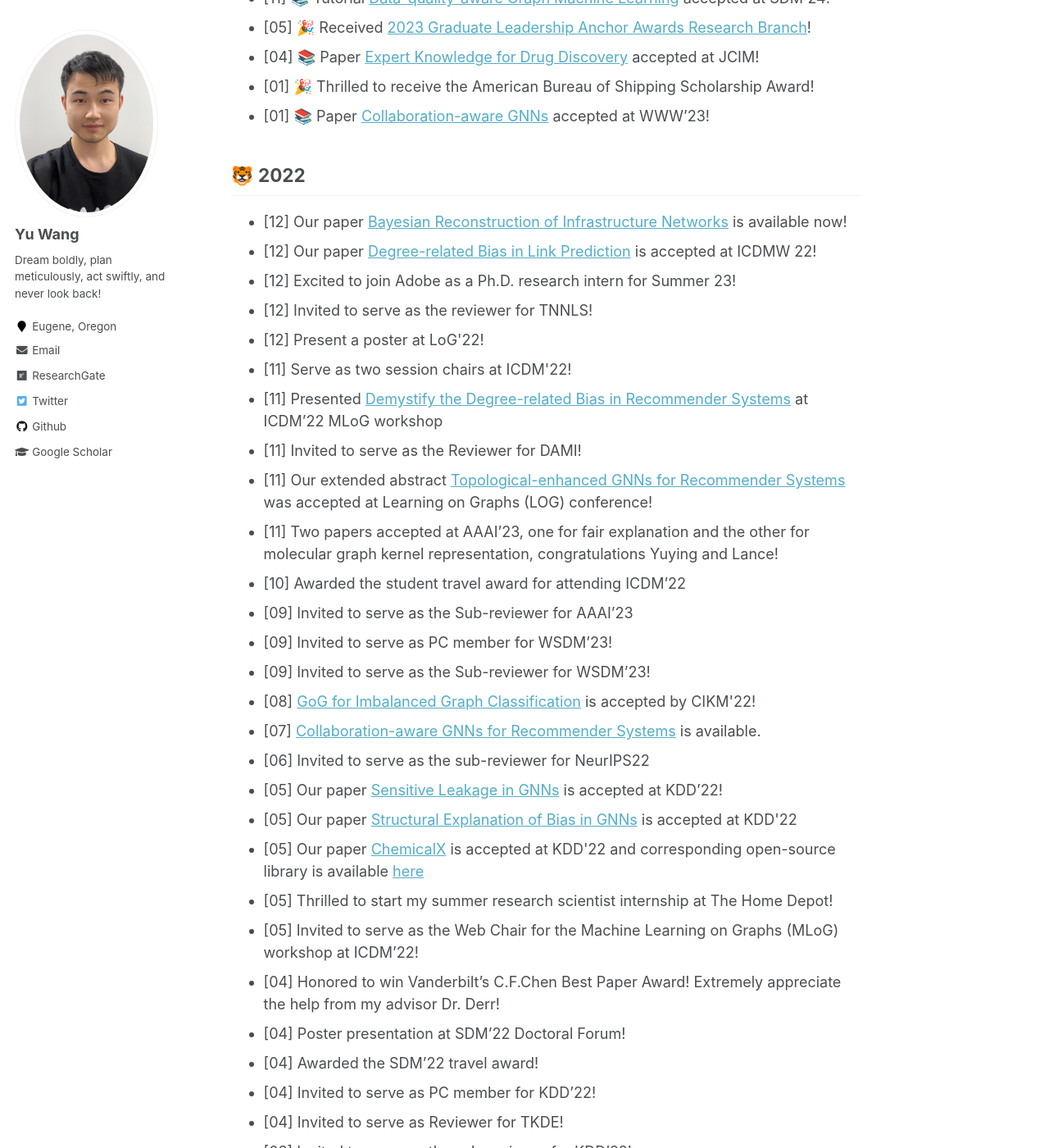
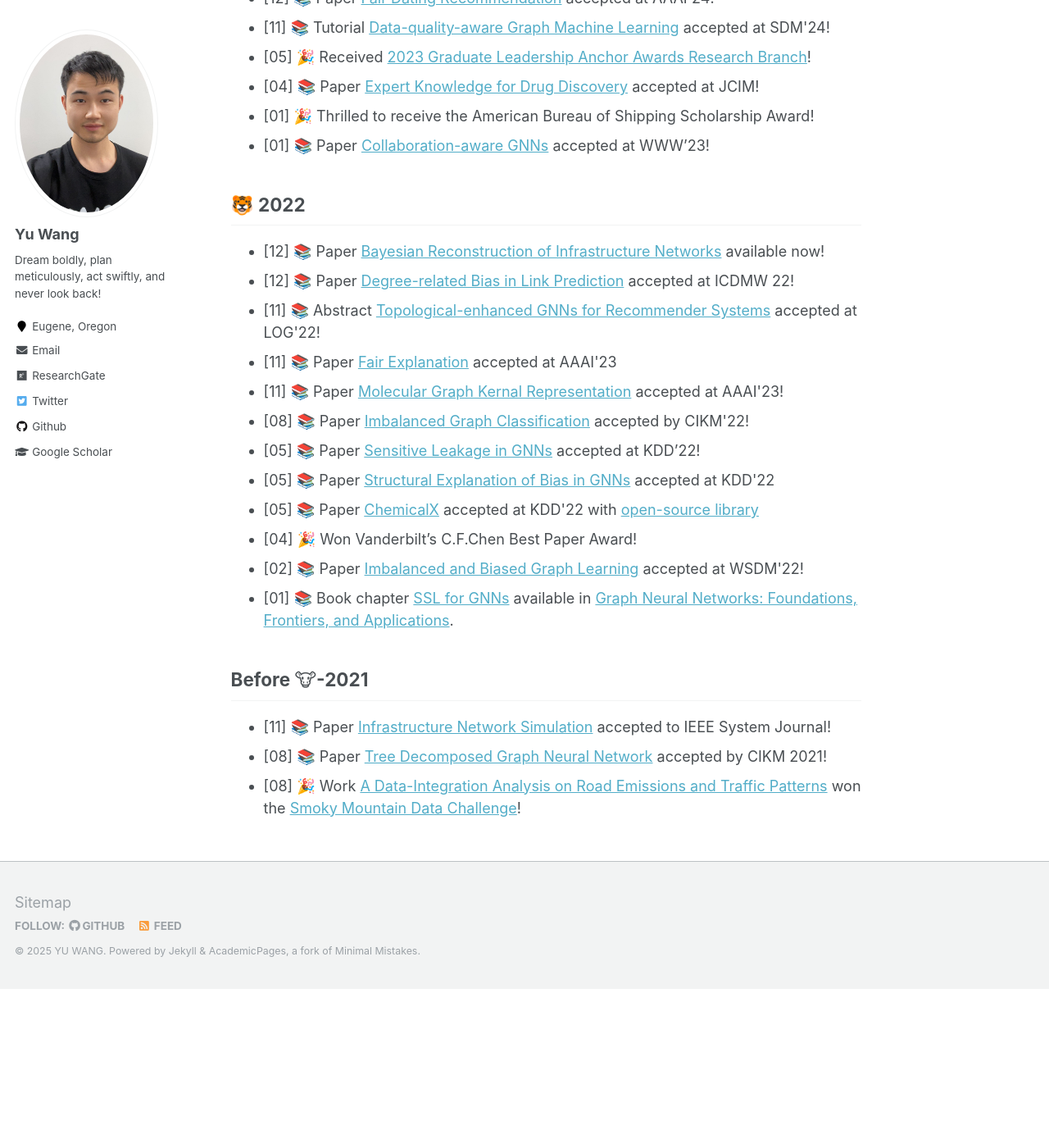
Before and after one commit to yuwang0103/yuwang0103.github.io, a Jekyll site: the page built from _pages/about.md, in a window 1280 px wide and 1400 px high, scrolled down 2705 px. Shown: the whole window at 82% size. Built offline with Jekyll 4.4.1, drawn with Linux system fonts in a browser that asks for light colours; after the commit the page ends 3911 px from its top, so only the background shows below that; some of the changed text lies outside the part shown.

Commit message:
Update about.md

```diff
--- a/_pages/about.md
+++ b/_pages/about.md
@@ -61,6 +61,7 @@ News
 <li>[11] 📚 Tutorial on <a href='https://kindlab-fly.github.io/tutorials/sdm25/'>GraphRAG</a> accepted at SDM'25!</li>
 <li>[10] 📚 Paper <a href='https://arxiv.org/html/2406.11685v1'>Imbalance Edge Classification</a> accepted at WSDM'24!</li>
 <li>[09] 📚 Paper <a href='https://www.welqrate.org/'>Drug Discovery Benchmark</a> accepted at NeurIPS'24!</li>
+<li>[09] <span style="color:red"><b>Faculty Career Start at UO, Go Duck!</b></span></li>
 <li>[08] 📚 Survey <a href='https://arxiv.org/abs/2308.16375'>Trustworthy GNN: Attacks/Preservation/Applications</a> accepted at IEEE-TKDE!</li>
 <li>[07] 📚 Paper <a href='https://arxiv.org/html/2405.17602v1'>Topology-RAG</a> accepted at CIKM'24!</li>
 <li>[07] 📚 Tutorial <a href='https://nds-vu.github.io/tutorials/cikm24/'>Data-quality-aware Graph Machine Learning</a> accepted at CIKM'24!</li>
@@ -90,55 +91,23 @@ News
 🐯 2022
 -----
 <ul>
-<li>[12] Our paper <a href='https://arxiv.org/abs/2211.15590'>Bayesian Reconstruction of Infrastructure Networks</a> is available now! </li>
-<li>[12] Our paper <a href='https://ieeexplore.ieee.org/abstract/document/10031056'>Degree-related Bias in Link Prediction</a> is accepted at ICDMW 22! </li>
-<li>[12] Excited to join Adobe as a Ph.D. research intern for Summer 23! </li>
-<li>[12] Invited to serve as the reviewer for TNNLS! </li>
-<li>[12] Present a poster at LoG'22! </li>
-<li>[11] Serve as two session chairs at ICDM'22! </li>
-<li>[11] Presented <a href='https://ieeexplore.ieee.org/document/10031056'>Demystify the Degree-related Bias in Recommender Systems</a> at ICDM’22 MLoG workshop </li>
-<li>[11] Invited to serve as the Reviewer for DAMI! </li>
-<li>[11] Our extended abstract <a href='https://openreview.net/forum?id=O7msz8Ou7o'>Topological-enhanced GNNs for Recommender Systems</a> was accepted at Learning on Graphs (LOG) conference! </li>
-<li>[11] Two papers accepted at AAAI’23, one for fair explanation and the other for molecular graph kernel representation, congratulations Yuying and Lance! </li>
-<li>[10] Awarded the student travel award for attending ICDM’22 </li>
-<li>[09] Invited to serve as the Sub-reviewer for AAAI’23 </li>
-<li>[09] Invited to serve as PC member for WSDM’23! </li>
-<li>[09] Invited to serve as the Sub-reviewer for WSDM’23! </li>
-<li>[08] <a href='https://dl.acm.org/doi/abs/10.1145/3511808.3557356'>GoG for Imbalanced Graph Classification</a> is accepted by CIKM'22! </li>
-<li>[07] <a href='https://arxiv.org/abs/2207.06221'>Collaboration-aware GNNs for Recommender Systems</a> is available.</li>
-<li>[06] Invited to serve as the sub-reviewer for NeurIPS22 </li>
-<li>[05] Our paper <a href='https://dl.acm.org/doi/abs/10.1145/3534678.3539404'>Sensitive Leakage in GNNs</a> is accepted at KDD’22! </li>
-<li>[05] Our paper <a href='https://dl.acm.org/doi/abs/10.1145/3534678.3539319'>Structural Explanation of Bias in GNNs</a> is accepted at KDD'22</li>
-<li>[05] Our paper <a href="https://arxiv.org/abs/2202.05240">ChemicalX</a> is accepted at KDD'22 and corresponding open-source library is available <a href='https://github.com/astrazeneca/chemicalx'>here</a></li>
-<li>[05] Thrilled to start my summer research scientist internship at The Home Depot! </li>
-<li>[05] Invited to serve as the Web Chair for the Machine Learning on Graphs (MLoG) workshop at ICDM’22! </li>
-<li>[04] Honored to win Vanderbilt’s C.F.Chen Best Paper Award! Extremely appreciate the help from my advisor Dr. Derr! </li>
-<li>[04] Poster presentation at SDM’22 Doctoral Forum! </li>
-<li>[04] Awarded the SDM’22 travel award! </li>
-<li>[04] Invited to serve as PC member for KDD’22! </li>
-<li>[04] Invited to serve as Reviewer for TKDE! </li>
-<li>[03] Invited to serve as the sub-reviewer for KDD’22! </li>
-<li>[02] Preprint <a href="https://arxiv.org/abs/2202.05240">ChemicalX: A Deep Learning Library for Drug Pair Scoring</a>, really appreciate the guidance of Dr. Rozemberczki from AstraZeneca! </li>
-<li>[02] Our paper <a href="https://dl.acm.org/doi/abs/10.1145/3488560.3502218">Imbalanced/Biased Graph Learning</a> is accepted at WSDM'22! </li>
-<li>[02] Invited to serve as the Web Chair for Machine Learning on Graphs (MLoG) workshop at WSDM’22!</li>
-<li>[01] Our book chapter <a href="https://tylersnetwork.github.io/papers/ssl_for_gnns.pdf">SSL for GNNs</a> is available in the book <a href="https://graph-neural-networks.github.io/">Graph Neural Networks: Foundations, Frontiers, and Applications</a>.</li>
-<li>[01] Awarded NSF Student Travel Award to attend doctoral forum for WSDM2022!</li>
+<li>[12] 📚 Paper <a href='https://arxiv.org/abs/2211.15590'>Bayesian Reconstruction of Infrastructure Networks</a> available now! </li>
+<li>[12] 📚 Paper <a href='https://ieeexplore.ieee.org/abstract/document/10031056'>Degree-related Bias in Link Prediction</a> accepted at ICDMW 22! </li>
+<li>[11] 📚 Abstract <a href='https://openreview.net/forum?id=O7msz8Ou7o'>Topological-enhanced GNNs for Recommender Systems</a> accepted at LOG'22! </li>
+<li>[11] 📚 Paper <a href='https://ojs.aaai.org/index.php/AAAI/article/view/26344'>Fair Explanation</a> accepted at AAAI'23</li>
+<li>[11] 📚 Paper <a href='https://ojs.aaai.org/index.php/AAAI/article/view/26679'>Molecular Graph Kernal Representation</a> accepted at AAAI'23!</li>
+<li>[08] 📚 Paper <a href='https://dl.acm.org/doi/abs/10.1145/3511808.3557356'>Imbalanced Graph Classification</a> accepted by CIKM'22!</li>
+<li>[05] 📚 Paper <a href='https://dl.acm.org/doi/abs/10.1145/3534678.3539404'>Sensitive Leakage in GNNs</a> accepted at KDD’22!</li>
+<li>[05] 📚 Paper <a href='https://dl.acm.org/doi/abs/10.1145/3534678.3539319'>Structural Explanation of Bias in GNNs</a> accepted at KDD'22</li>
+<li>[05] 📚 Paper <a href="https://arxiv.org/abs/2202.05240">ChemicalX</a> accepted at KDD'22 with <a href='https://github.com/astrazeneca/chemicalx'>open-source library</a></li>
+<li>[04] 🎉 Won Vanderbilt’s C.F.Chen Best Paper Award!</li>
+<li>[02] 📚 Paper <a href="https://dl.acm.org/doi/abs/10.1145/3488560.3502218">Imbalanced and Biased Graph Learning</a> accepted at WSDM'22! </li>
+<li>[01] 📚 Book chapter <a href="https://tylersnetwork.github.io/papers/ssl_for_gnns.pdf">SSL for GNNs</a> available in <a href="https://graph-neural-networks.github.io/">Graph Neural Networks: Foundations, Frontiers, and Applications</a>.</li>
 </ul>
 
 Before 🐮-2021
 -----
 <ul>
-<li>[12/2021] Preprint <a href="https://arxiv.org/abs/2112.00238#">GoG for Imbalanced Graph Learning</a>! </li>
-<li>[11/2021] Our work <a href="https://arxiv.org/abs/2111.12742#">Generating Synthetic Systems of Interdependent Critical Infrastructure Networks</a> has been accepted to IEEE System Journal! </li>
-<li>[11/2021] Invited to serve as sub-reviewer for TheWebConf2022 </li>
-<li>[10/2021] Preprint <a href="https://arxiv.org/abs/2110.12035#">Distance-wise Prototypical GNNs for Imbalanced Node Classification</a>! </li>
-<li>[10/2021] Invited to serve as sub-reviewer for SDM2022 </li>
-<li>[08/2021] Serving as the session chair at KDD2021!
-<li>[08/2021] Serving as sub-reviewer for WSDM2022!
-<li>[08/2021] Invited to serve as PC member for AAAI2021!
-<li>[08/2021] Our work <a href="https://arxiv.org/abs/2108.11022">Tree Decomposed Graph Neural Network</a> is accepted by CIKM 2021! </li>
-<li>[06/2021] Preprint <a href="https://tylersnetwork.github.io/papers/ssl_for_gnns.pdf">SSL for GNNs</a>.</li>
-<li>[03/2021] Student Travel Award and Poster presentation at SDM'21 Doctoral Forum!
-<li>[02/2021] Excited to Join NDS group supervised by Dr. Tyler Derr</li>
-<li>[01/2021] Awarded free registration and volunteer position at IJCAI'20!</li>
-<li>[11/2020] Our work <a href="https://link.springer.com/chapter/10.1007/978-3-030-63393-6_34">A Data-Integration Analysis on Road Emissions and Traffic Patterns</a> wins the <a href='https://smc.ornl.gov/2020/'>Smoky Mountain Data Challenge</a>!
+<li>[11] 📚 Paper <a href="https://arxiv.org/abs/2111.12742#">Infrastructure Network Simulation</a> accepted to IEEE System Journal! </li>
+<li>[08] 📚 Paper <a href="https://arxiv.org/abs/2108.11022">Tree Decomposed Graph Neural Network</a> accepted by CIKM 2021! </li>
+<li>[08] 🎉 Work <a href="https://link.springer.com/chapter/10.1007/978-3-030-63393-6_34">A Data-Integration Analysis on Road Emissions and Traffic Patterns</a> won the <a href='https://smc.ornl.gov/2020/'>Smoky Mountain Data Challenge</a>!
```
